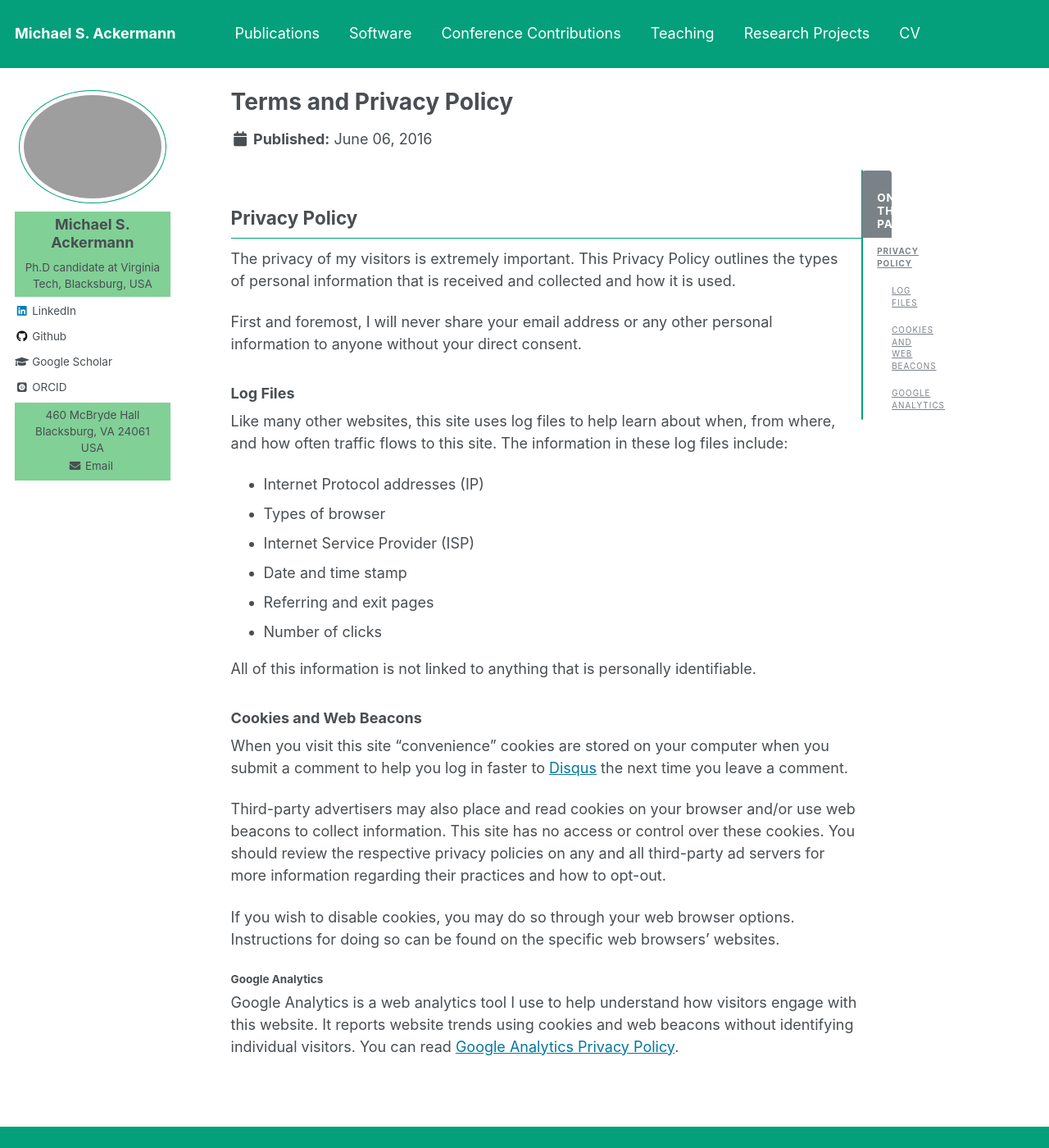
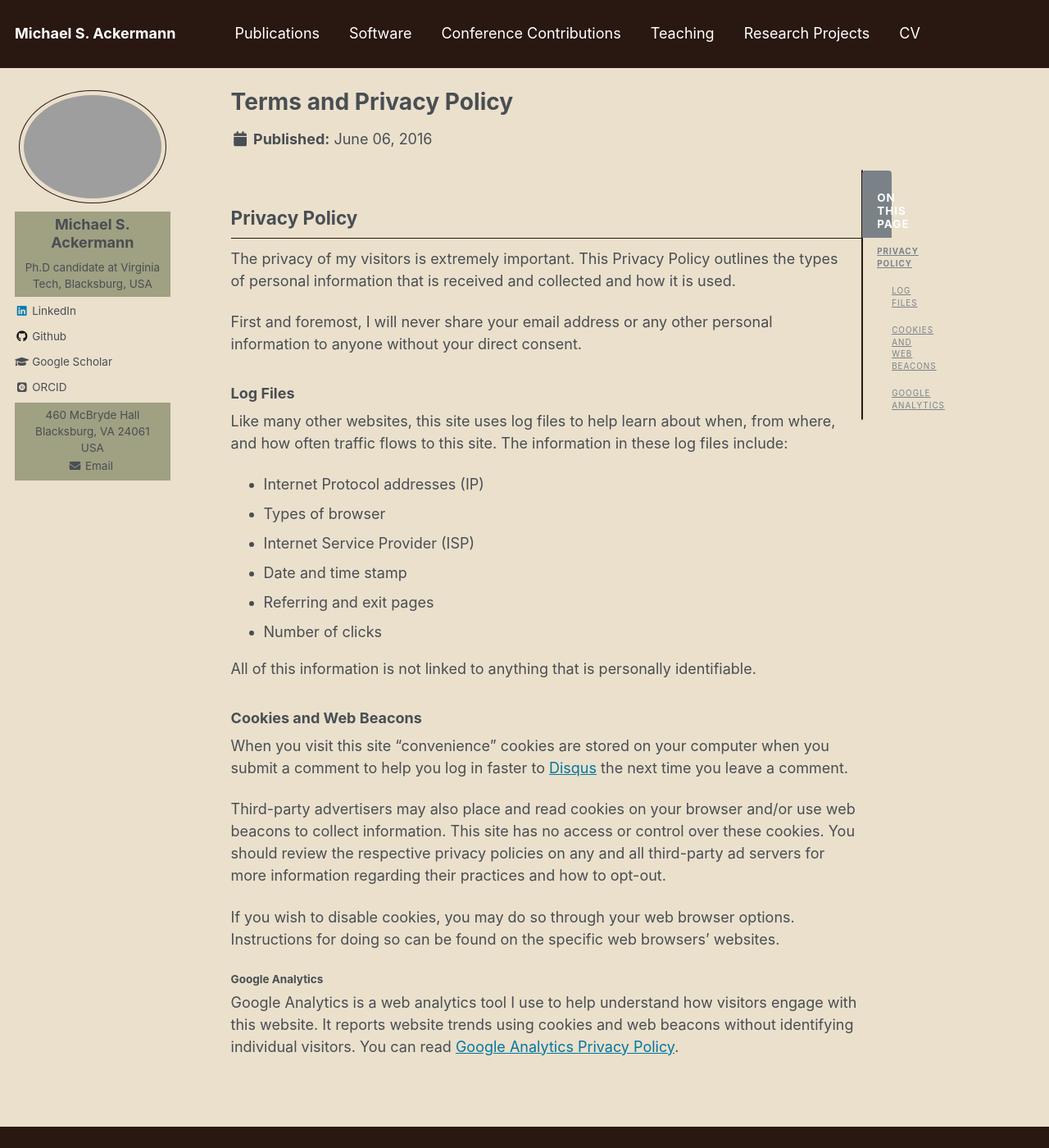
Before and after one commit to Mike-Ackermann/MSAckermann, a Jekyll site: the page built from _pages/terms.md, in a window 1280 px wide and 1400 px high. Shown: the whole window at 82% size. Built offline with Jekyll 4.4.1, drawn with Linux system fonts in a browser that asks for light colours; some web fonts are replaced.

Commit message:
update color scheme

```diff
--- a/_sass/_variables.scss
+++ b/_sass/_variables.scss
@@ -53,20 +53,22 @@ $darker-gray                : mix(#000, $gray, 60%);
 $light-gray                 : mix(#fff, $gray, 50%);
 $lighter-gray               : mix(#fff, $gray, 90%);
 
-$mygreen                    : #03A07B;
-$mygreen-analogous          : #03A02D;
+$mygreen                    : #a0a083;
+// $mygreen-analogous          : #03A02D;
 $myblue-analogous           : #0377A0;
+$mygray                     : #291711;
 
 
-$body-color                 : #fff;
-$background-color           : #fff;
+
+$body-color                 : #EAE0CC;
+$background-color           : #EAE0CC;
 $code-background-color      : #fafafa;
 $code-background-color-dark : $light-gray;
 $text-color                 : $dark-gray;
-$border-color               : $mygreen;
-$footer-color               : $mygreen;
-$sidebar-box-color          : mix(#fff, $mygreen-analogous, 50%);
-$header-color               : $mygreen;
+$border-color               : $mygray;
+$footer-color               : $mygray;
+$sidebar-box-color          : $mygreen;
+$header-color               : $mygray;
 
 $primary-color              : #7a8288;
 $success-color              : #62c462;
```
Also changed, not shown: images/profile.jpg (deleted), images/profile_large.jpg (deleted), images/profile_large_old.jpg (deleted), images/profile_old.jpg (deleted).
